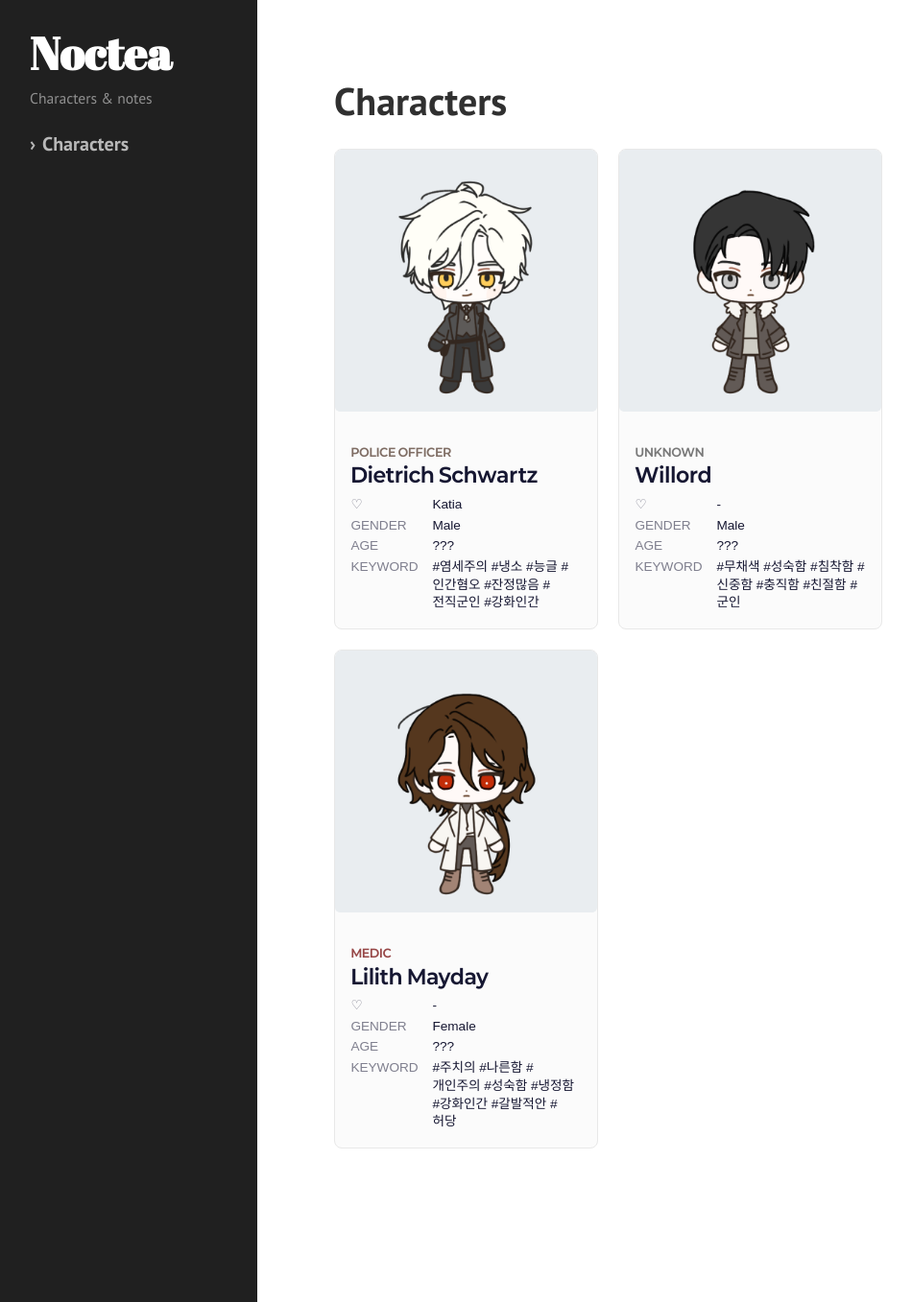
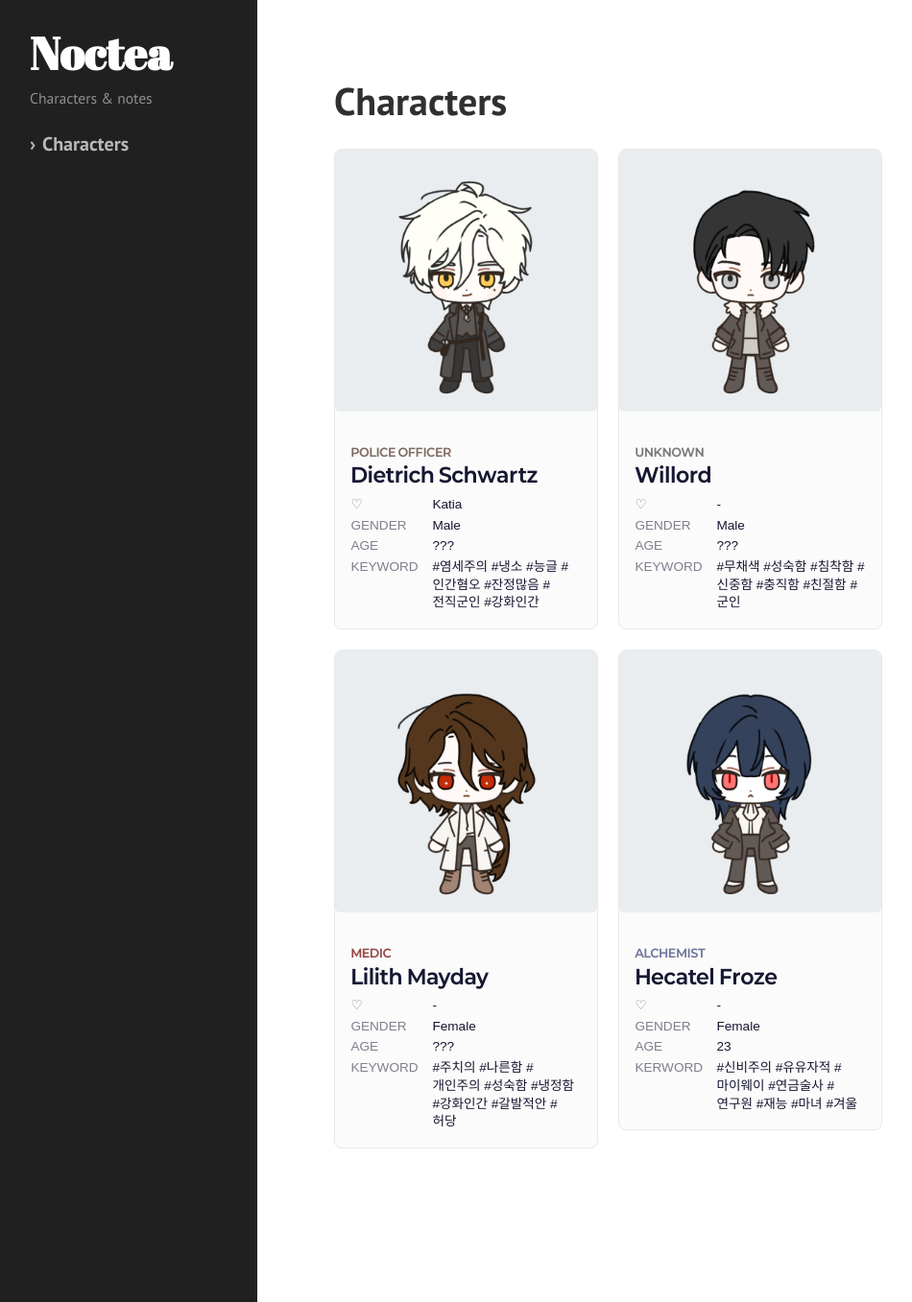
Before and after one commit to mistynocturn-design/noctea-characters, a Jekyll site: the page built from characters/index.html, in a window 1280 px wide and 1357 px high. Shown: the whole window at 96% size, without its empty margins (12-962 px from the left). Built offline with Jekyll 4.4.1, drawn with Linux system fonts in a browser that asks for light colours; some web fonts are replaced.

Commit message:
릴리스 & 헤카텔

```diff
--- /dev/null
+++ b/_characters/hecatel-froze.md
@@ -0,0 +1,80 @@
+---
+layout: character
+title: "Hecatel Froze"
+subtitle: ""
+order: 4
+role: "Alchemist"
+accent: "#374276"
+soft: "#ebf0ff"
+ink: "#43457a"
+tab_color: "#374276"
+section_text: "#ffe5e5"
+keyword_bg: "#ffe5e5"
+card_image: "assets/characters/hecatel/card.png"
+profile_image: "assets/characters/hecatel/profile.png"
+card_facts:
+  - label: "♡"
+    value: "-"
+  - label: "GENDER"
+    value: "Female"
+  - label: "AGE"
+    value: "23"
+  - label: "KERWORD"
+    value: "#신비주의 #유유자적 #마이웨이 #연금술사 #연구원 #재능 #마녀 #겨울"
+profile_groups:
+  - title: "PROFILE"
+    items:
+      - label: "이름"
+        value: "헤카텔 프로즈"
+        note: "Hecatel Froze"
+        note_break: true
+      - label: "출신"
+        value: "???"
+        note: "(미정)"
+      - label: "종족"
+        value: "인간"
+        note: "(임시)"
+      - label: "나이"
+        value: "23"
+      - label: "신장"
+        value: "168cm"
+      - label: "체중"
+        value: "54kg"
+      - label: "생일"
+        value: "???"
+        note: "(미정)"
+      - label: "MBTI"
+        value: "???"
+        note: "(미정)"
+      - label: "직업"
+        value: "???"
+        note: "(미정)"
+  - title: "KEYWORD"
+    style: "keywords"
+    items:
+      - value: "신비주의"
+      - value: "유유자적"
+      - value: "마이웨이"
+      - value: "연금술사"
+      - value: "연구원"
+      - value: "재능"
+      - value: "마녀"
+      - value: "겨울"
+  - title: "RELATION"
+    items:
+      - label: "-"
+        value: "-"
+profile_details:
+  - title: "CHARACTER"
+    type: "section"
+  - title: "외관 │ 짙은 남색머리 / 분홍빛 눈 / 고양이상"
+    text: ""
+  - title: "성격 │ 유유자적 / 마이웨이 / 4차원"
+    text: ""
+  - title: "종교 │ ???"
+    text: ""
+  - title: "INFO"
+    type: "section"
+  - title: "추후 추가"
+    text: ""
+---
```
Also changed, not shown: _characters/lilith-mayday.md (+4 -0 lines).
